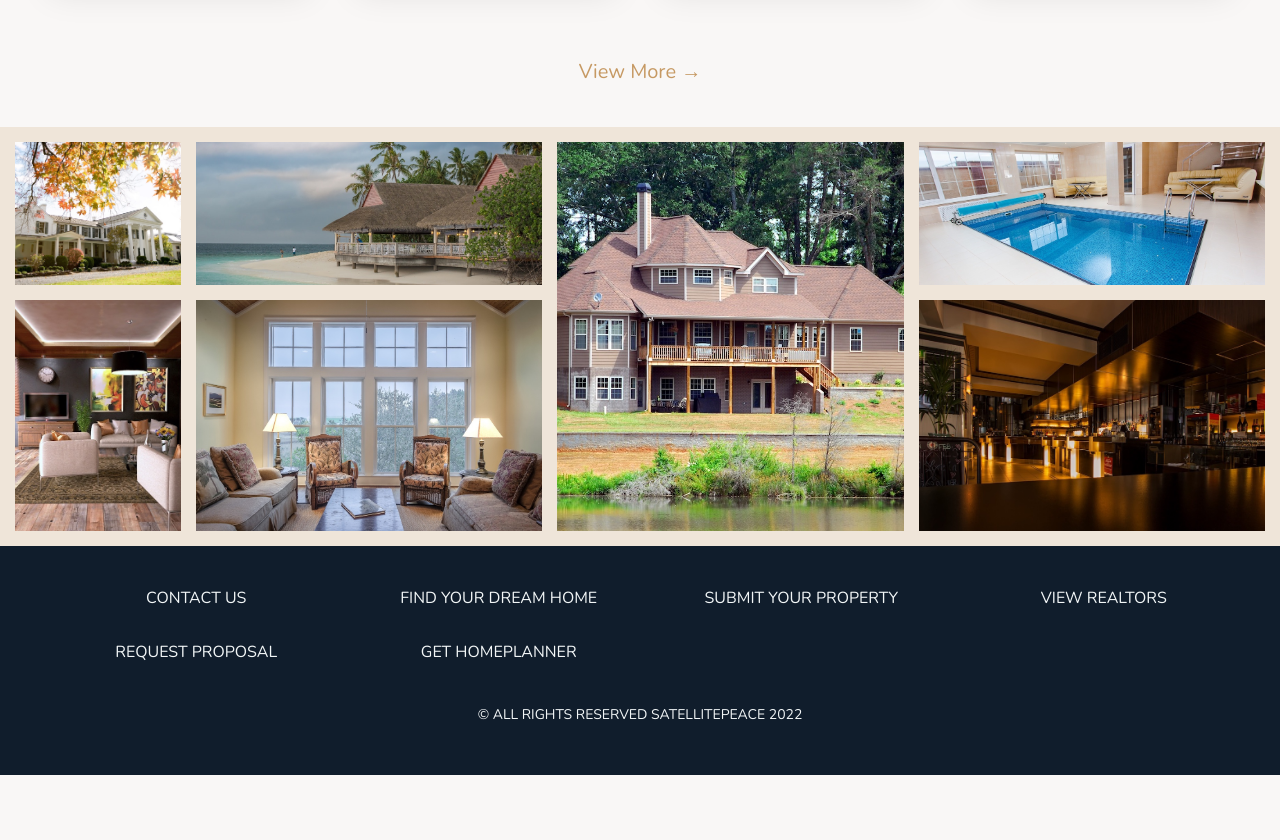
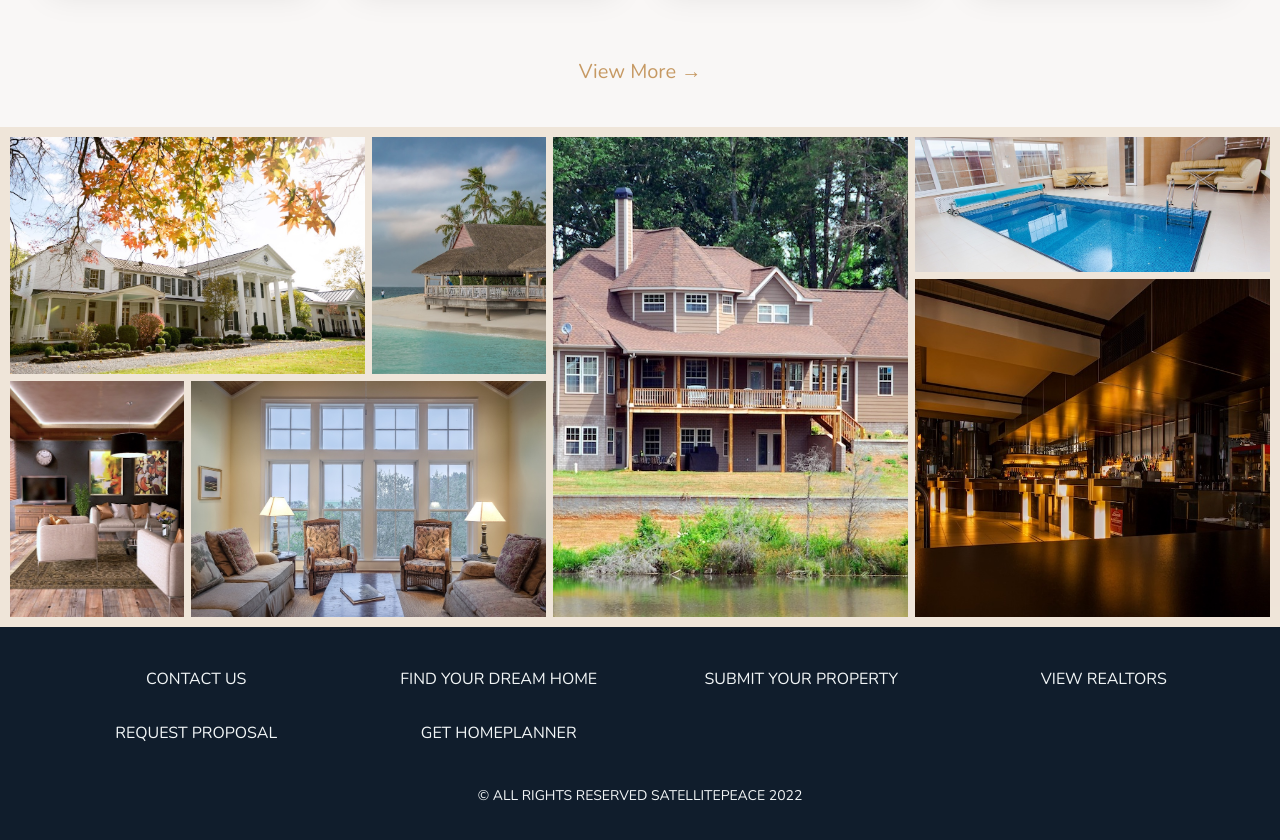
Before and after one commit to SatellitePeace/HomeState, a website: page index.html in a window 1280 px wide. Shown: the part 4220-5060 px from the top of the page. Before the commit the page ends 4995 px from the top, so only its background shows below. Drawn offline with nearby package versions, Linux system fonts and the light colour scheme.

Commit message:
adjusted gallery

```diff
--- a/scss/_gallery.scss
+++ b/scss/_gallery.scss
@@ -3,8 +3,8 @@
   display: grid;
   grid-template-columns: repeat(7, 1fr);
   grid-template-rows: repeat(2, 5vw);
-  gap: 1.5rem;
-  padding: 1.5rem;
+  gap: 0.7rem;
+  padding: 1rem;
   &__img {
     width: 100%;
     height: 100%;
@@ -12,24 +12,24 @@
     object-fit: cover;
   }
   &__img--1 {
-    grid-column: 1 / 2;
-    grid-row: 1 / 3;
+    grid-column: 1 / 3;
+    grid-row: 1 / 4;
   }
   &__img--2 {
     grid-column: 1 / 2;
-    grid-row: 3 / 5;
+    grid-row: 4 / 5;
   }
   &__img--3 {
     grid-column: 6 / 8;
     grid-row: 3 / 5;
   }
   &__img--4 {
-    grid-column: 2 / 4;
-    grid-row: 1 / 3;
+    grid-column: 3 / 4;
+    grid-row: 1 / 4;
   }
   &__img--5 {
     grid-column: 2 / 4;
-    grid-row: 3 / 5;
+    grid-row: 4 / 5;
   }
   &__img--6 {
     grid-column: 6 / 8;
```
Also changed, not shown: dist/csss/main.css.
